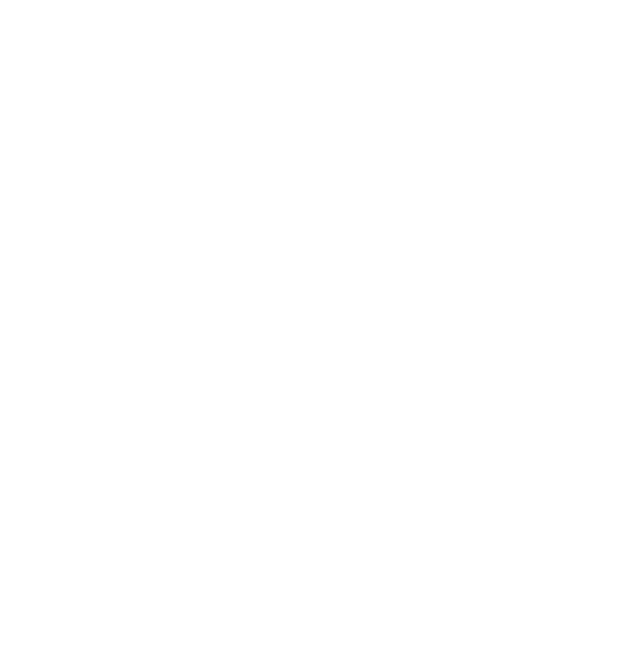
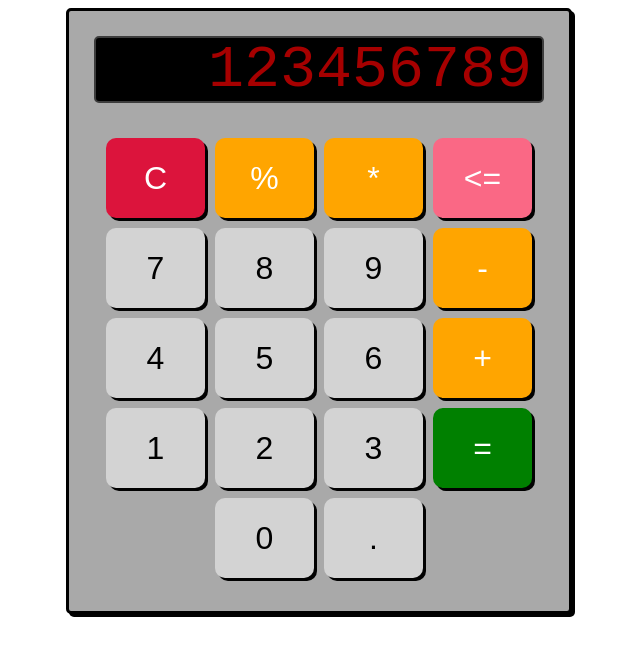
Before and after one commit to huanillo/calculator, a plain HTML site: page index.html in a window 1280 px wide. Shown: the whole page, without its empty margins (321-961 px from the left). Drawn offline with Linux system fonts and the light colour scheme.

Commit message:
created visual interface

```diff
--- a/index.html
+++ b/index.html
@@ -8,7 +8,33 @@
     <script src="script.js" defer></script>
 </head>
 <body>
-    <element onclick="operate()">=</element>
+    <div id="structure">
+        <div id="display"><span>123456789</span></div>
+        <div id="grid">
+            <button class="btn clear">C</button>
+            <button class="btn operator">%</button>
+            <button class="btn operator">*</button>
+            <button class="btn backspace"><=</button>
+
+            <button class="btn">7</button>
+            <button class="btn">8</button>
+            <button class="btn">9</button>
+            <button class="btn operator">-</button>
+
+            <button class="btn">4</button>
+            <button class="btn">5</button>
+            <button class="btn">6</button>
+            <button class="btn operator">+</button>
+
+            <button class="btn">1</button>
+            <button class="btn">2</button>
+            <button class="btn">3</button>
+            <button class="btn equals">=</button>
+
+            <button class="btn">0</button>
+            <button class="btn">.</button>
+        </div>
+    </div>
 
 </body>
 </html>
--- a/style.css
+++ b/style.css
@@ -0,0 +1,71 @@
+body{
+    display: flex;
+    justify-content: center;
+}
+#structure{
+    display: flex;
+    flex-flow: column wrap;
+    width: 500px;
+    height: 600px;
+    background-color: darkgray;
+    border: 3px solid black;
+    border-radius: 5px;
+    flex-shrink: 0;
+    box-shadow: 3px 3px 0px rgba(1, 1, 1, 1);
+    align-items: center;
+}
+#display{
+    width: 90%;
+    height: 67px;
+    background-color: black;
+    border: 2px solid rgb(61, 61, 61);
+    border-radius: 5px;
+    margin: 25px;
+    color: rgb(166, 0, 0);
+    font-family: monospace;
+    font-size: 60px;
+    display: flex;
+    flex-shrink: 0;
+    justify-content: right;
+    align-items: center;
+    padding: 10px;
+    box-sizing: border-box;
+}
+#grid {
+    display: flex;
+    flex-wrap: wrap;
+    justify-content: center;
+    width: 90%; /* Que sea proporcional */
+    padding: 10px; /* Reducido para no desbordar */
+    gap: 10px; /* En lugar de margin en los botones */
+}
+
+.btn {
+    width: 22%; /* Que los 4 botones por fila quepan */
+    height: 80px; /* Más proporcional */
+    font-size: 2rem;
+    background-color: lightgray;
+    border: none;
+    border-radius: 10px;
+    box-shadow: 3px 3px 0px rgba(1, 1, 1, 1);
+    cursor: pointer;}
+
+.operator {
+    background-color: orange;
+    color: white;
+}
+
+.equals {
+    background-color: green;
+    color: white;
+
+}
+
+.clear {
+    background-color: crimson;
+    color: white;
+}
+.backspace {
+    background-color: rgb(250, 104, 133);
+    color: white;
+}
```
